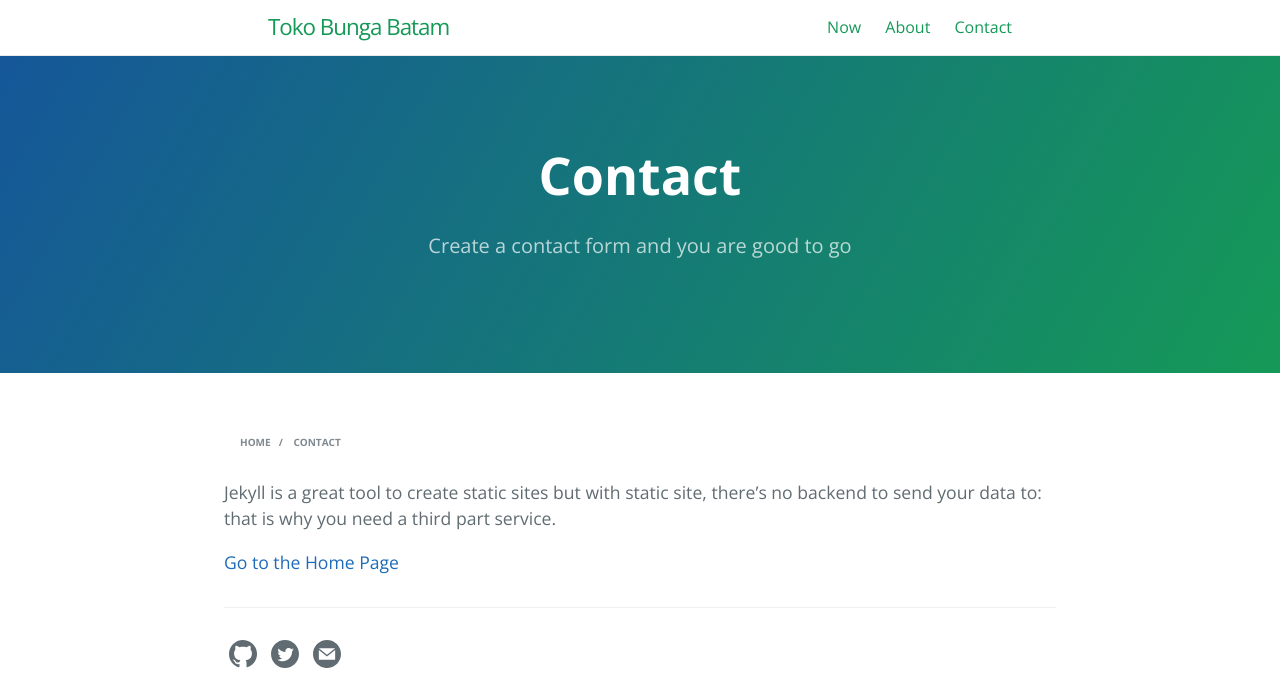
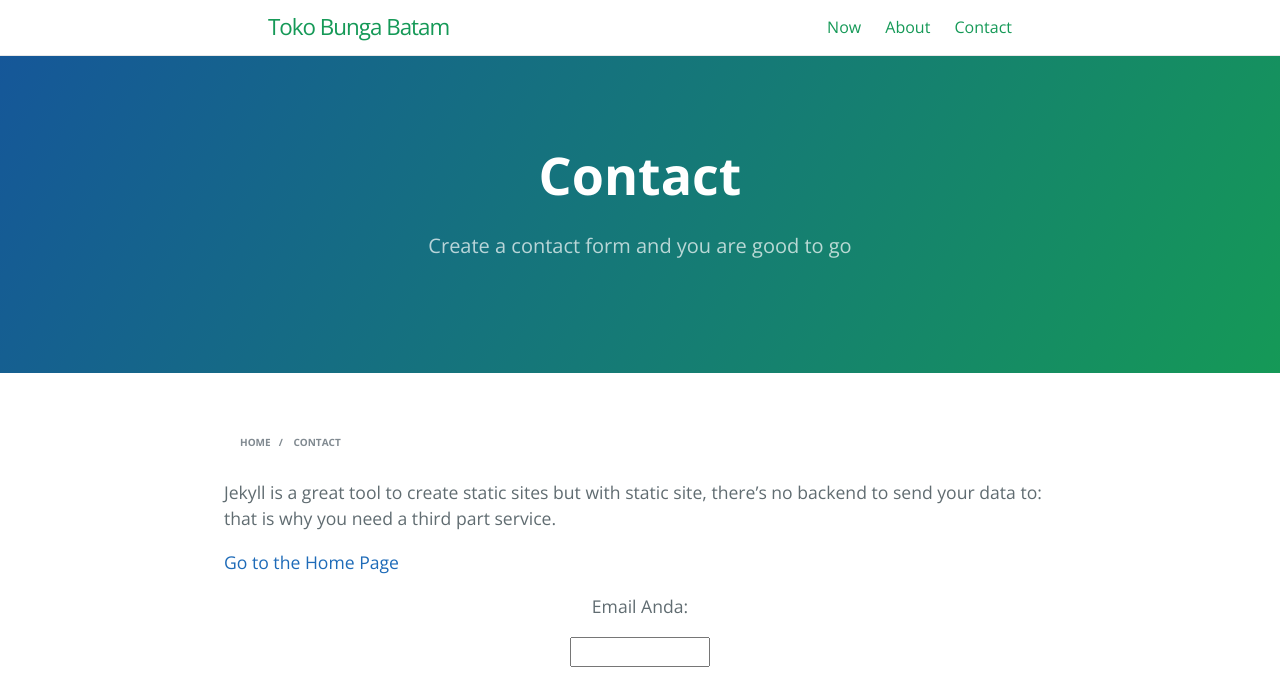
Before and after one commit to tokobungadibatam/tokobungadibatam.github.io, a Jekyll site: the page built from contact.md, in a window 1280 px wide. Shown: the top 682 px of the page. Built offline with Jekyll 4.4.1, drawn with Linux system fonts in a browser that asks for light colours; a script that is not in the unit is left out; comment, search, counter and statistics services are not loaded.

Commit message:
Update default.html

```diff
--- a/_layouts/default.html
+++ b/_layouts/default.html
@@ -122,6 +122,8 @@
 {% if hasSimilar.size > 0 %}
     </ul>
 {% endif %}
+            {% include subscribe.html %}
+            {% include feedburner.html %}
             {% include likebtn.html %}
             <footer class="site-footer">
                 <!-- SVG icons from https://iconmonstr.com -->
```
